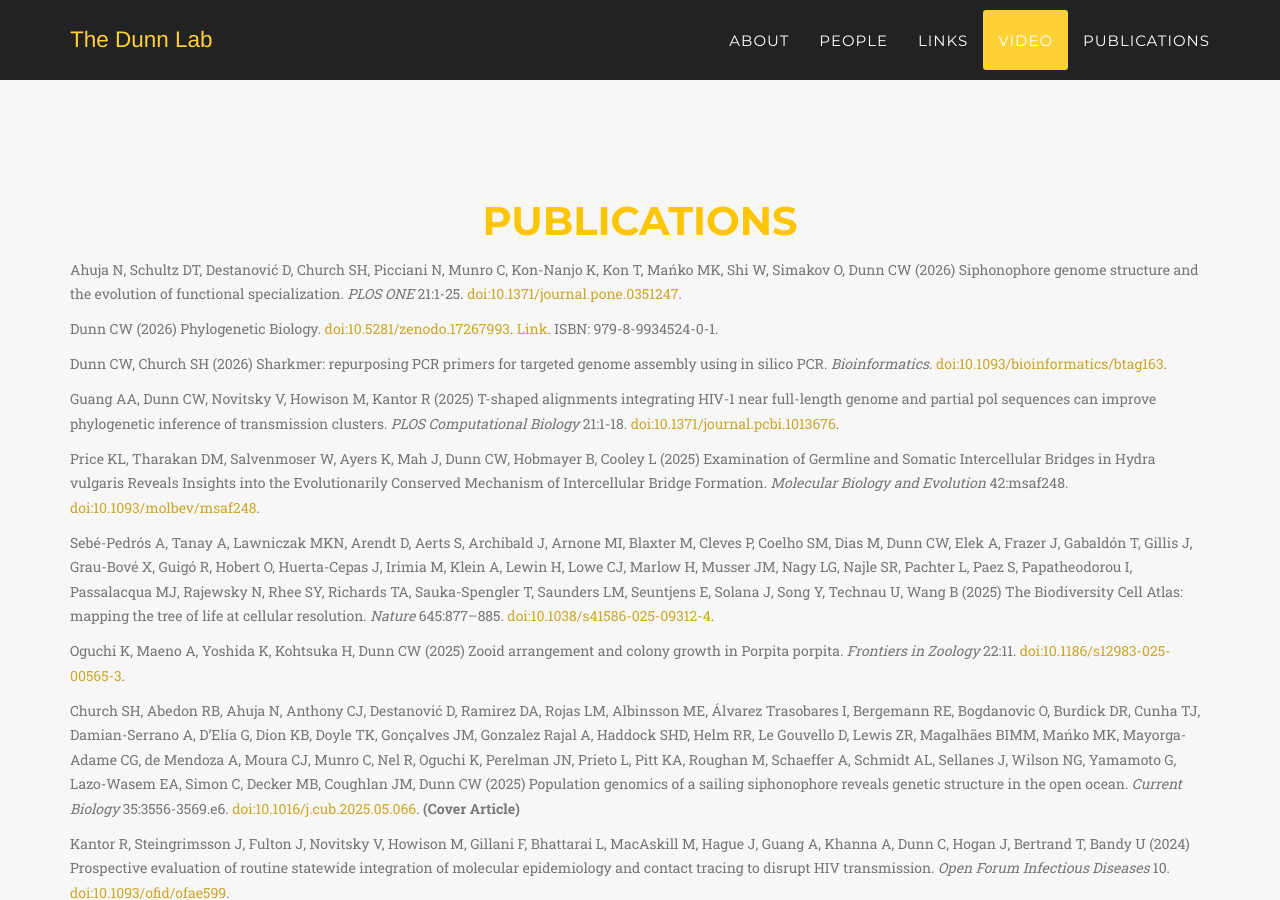
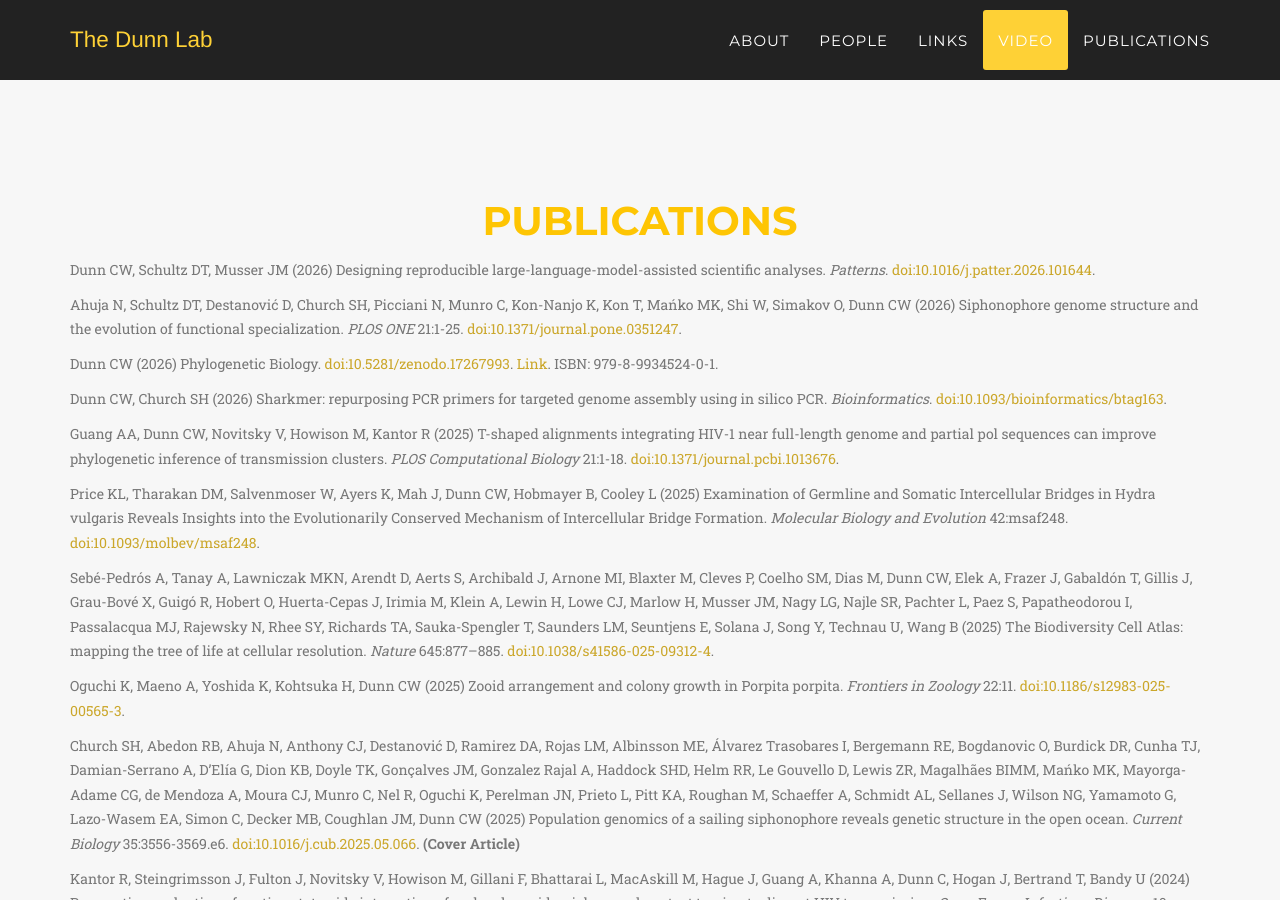
Before and after one commit to caseywdunn/caseywdunn.github.io, a Jekyll site: the page built from index.html, in a window 1280 px wide and 900 px high, scrolled down 9945 px. Built offline with Jekyll 4.4.1, drawn with Linux system fonts in a browser that asks for light colours; some web fonts are replaced.

Commit message:
Add Dunn et al. 2026 Patterns paper to publications
Co-Authored-By: Claude Opus 5 <noreply@anthropic.com>

```diff
--- a/_includes/publications.html
+++ b/_includes/publications.html
@@ -8,6 +8,10 @@
                 <h2 class="section-heading">Publications</h2>
             </div>
         </div>
+<div class="box"><div class="box-title"></div><div class="box-body">
+<p class="text-muted">Dunn CW, Schultz DT, Musser JM (2026) Designing reproducible large-language-model-assisted scientific analyses. <i>Patterns</i>. <a href="https://doi.org/10.1016/j.patter.2026.101644">doi:10.1016/j.patter.2026.101644</a>.</p>
+</div><div class="box-footer"> </div></div>
+
 <div class="box"><div class="box-title"></div><div class="box-body">
 <p class="text-muted">Ahuja N, Schultz DT, Destanović D, Church SH, Picciani N, Munro C, Kon-Nanjo K, Kon T, Mańko MK, Shi W, Simakov O, Dunn CW (2026) Siphonophore genome structure and the evolution of functional specialization. <i>PLOS ONE</i> 21:1-25. <a href="https://doi.org/10.1371/journal.pone.0351247">doi:10.1371/journal.pone.0351247</a>.</p>
 </div><div class="box-footer"> </div></div>
```
